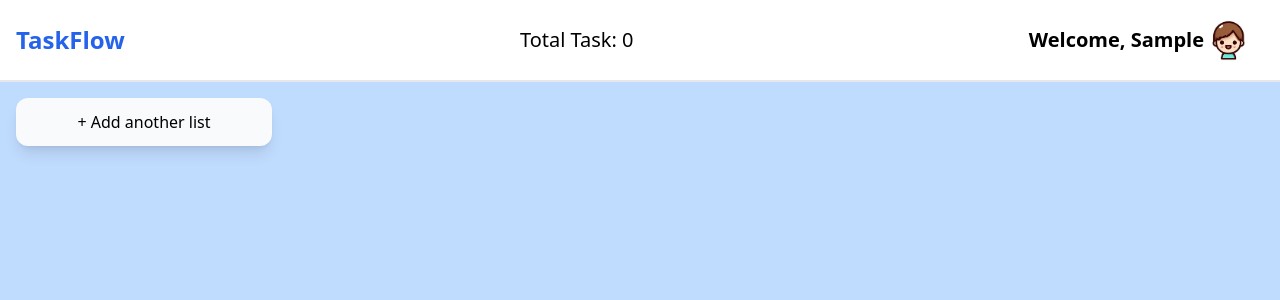
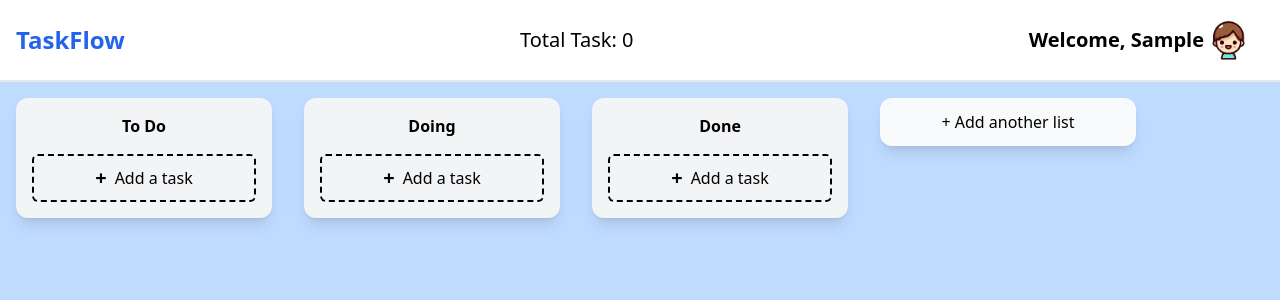
Before and after one commit to taekim-dev/task-flow, a React (Vite) app: page / in a window 1280 px wide. Both pictures are taken after typing "Sample" into the empty fields and a click on the button "Start". Shown: the top 300 px of the page. Built offline with nearby package versions, Linux system fonts and the light colour scheme.

Commit message:
added default task lists

```diff
--- a/src/components/Board/Board.tsx
+++ b/src/components/Board/Board.tsx
@@ -13,11 +13,24 @@ function Board() {
         const tasksFromLocalStorage = TaskService.getTasks();
         const listsFromLocalStorage = ListService.getLists();
 
-        if (tasksFromLocalStorage) {
+        if (!tasksFromLocalStorage) {
+            setAllTasks([]);
+        } else {
             setAllTasks(tasksFromLocalStorage);
         }
 
-        if (listsFromLocalStorage) {
+        if (!listsFromLocalStorage || listsFromLocalStorage.length === 0) {
+            const defaultLists = [
+                { id: uuidv4(), name: 'To Do', tasks: [] },
+                { id: uuidv4(), name: 'Doing', tasks: [] },
+                { id: uuidv4(), name: 'Done', tasks: [] }
+            ];
+            defaultLists.forEach(list => {
+                ListService.addList(list);
+            });
+            const updatedListsFromLocalStorage = ListService.getLists();
+            setAllLists(updatedListsFromLocalStorage);
+        } else {
             setAllLists(listsFromLocalStorage);
         }
     }, []);
```
